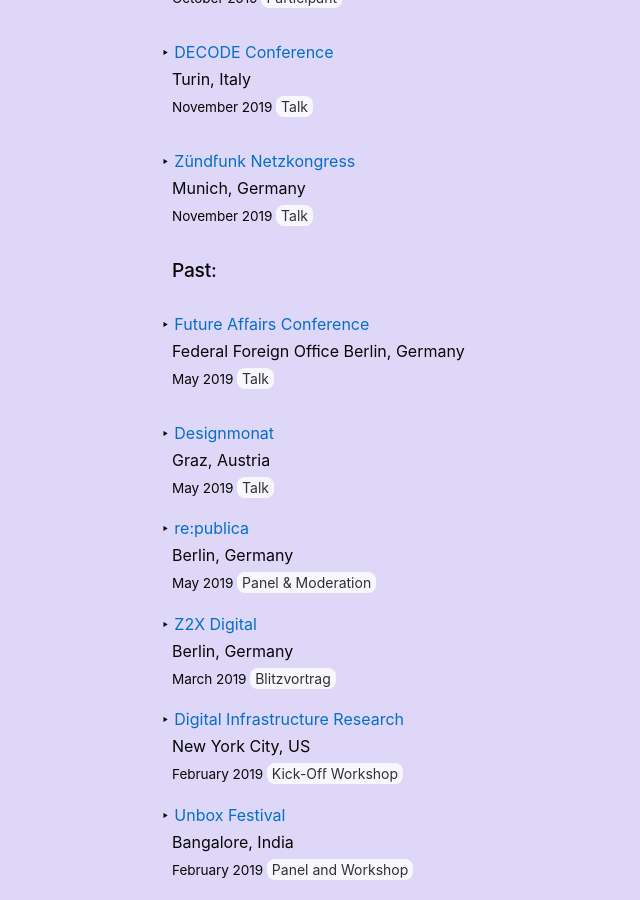
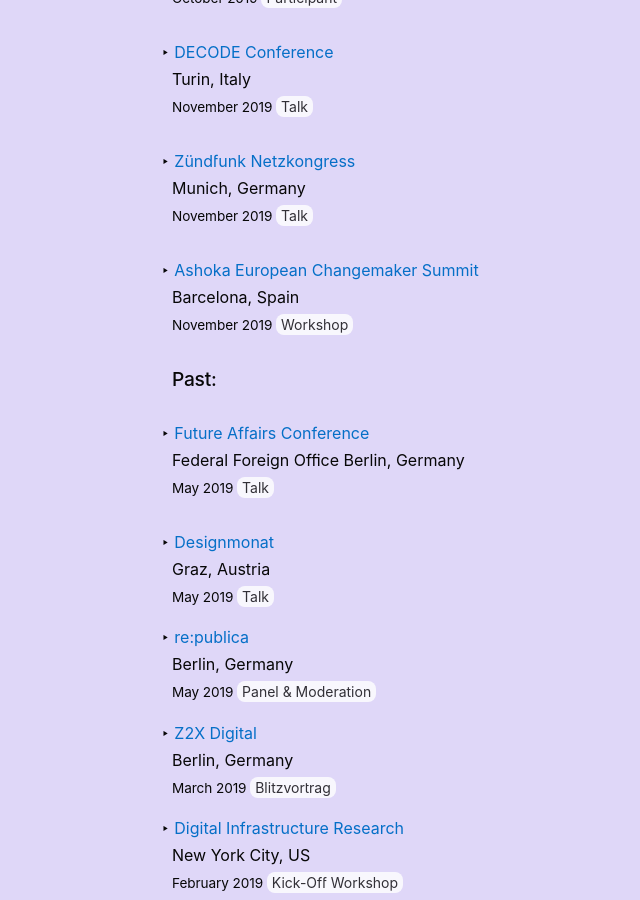
Before and after one commit to juliakloiber/juliakloiber.github.io, a Jekyll site: the page built from talks.html, in a window 1280 px wide and 900 px high, scrolled down 518 px. Shown: the whole window, without its empty margins (104-744 px from the left). Built offline with Jekyll 4.4.1, drawn with Linux system fonts in a browser that asks for light colours; some web fonts are replaced.

Commit message:
Ashoka Summit added

```diff
--- a/talks.html
+++ b/talks.html
@@ -81,6 +81,19 @@
         <span class="tag talk">Talk</span>
     </li>
 </ul>
+
+<ul>
+    <li>
+        <a href="https://www.ashoka.org/en/story/ashoka-european-changemaker-summit"> Ashoka European Changemaker Summit </a>
+        <br>
+        Barcelona, Spain<br>
+        <time>
+            November 2019
+        </time>
+        <span class="tag talk">Workshop</span>
+    </li>
+</ul>
+
 
 
 <h3>Past:</h3>
```
